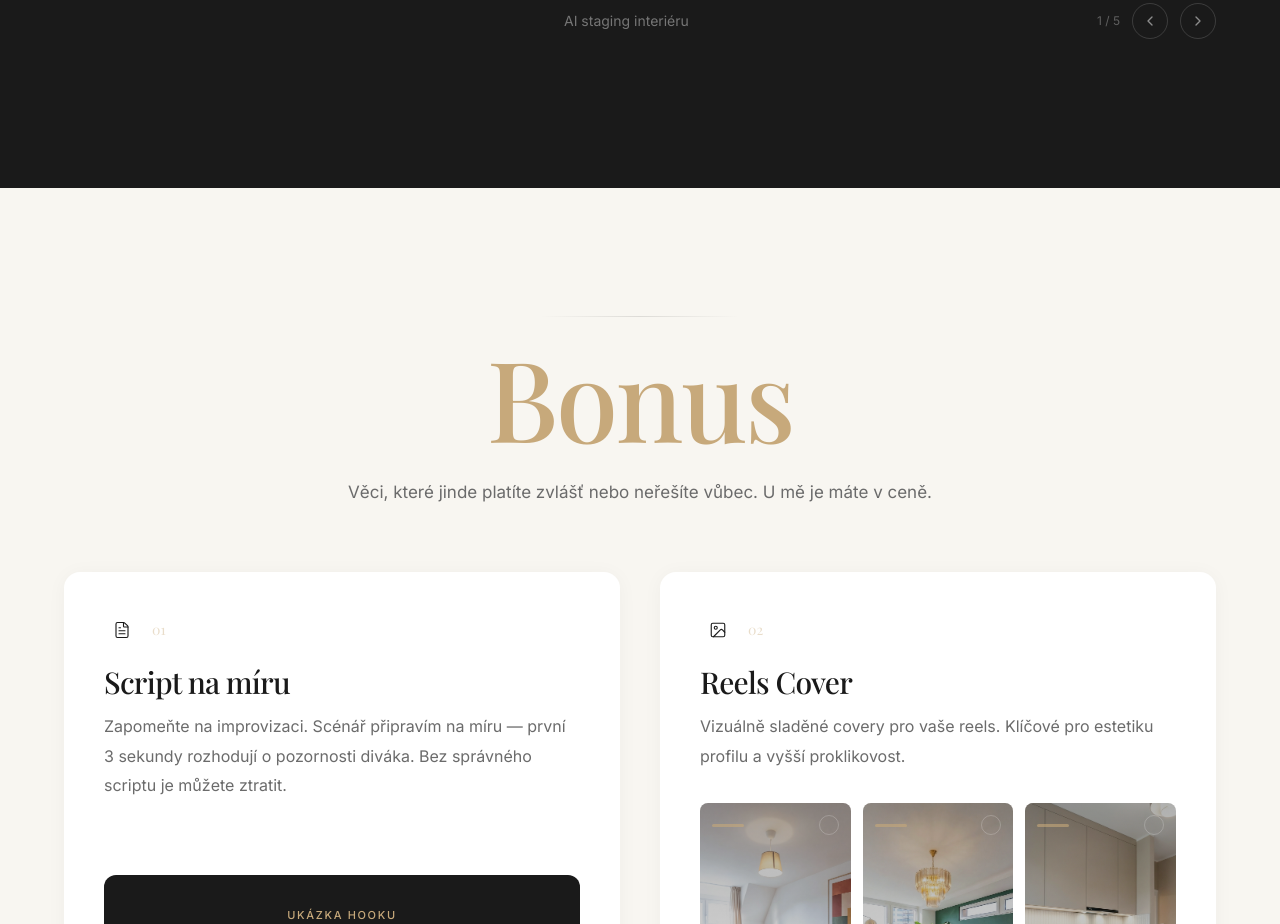
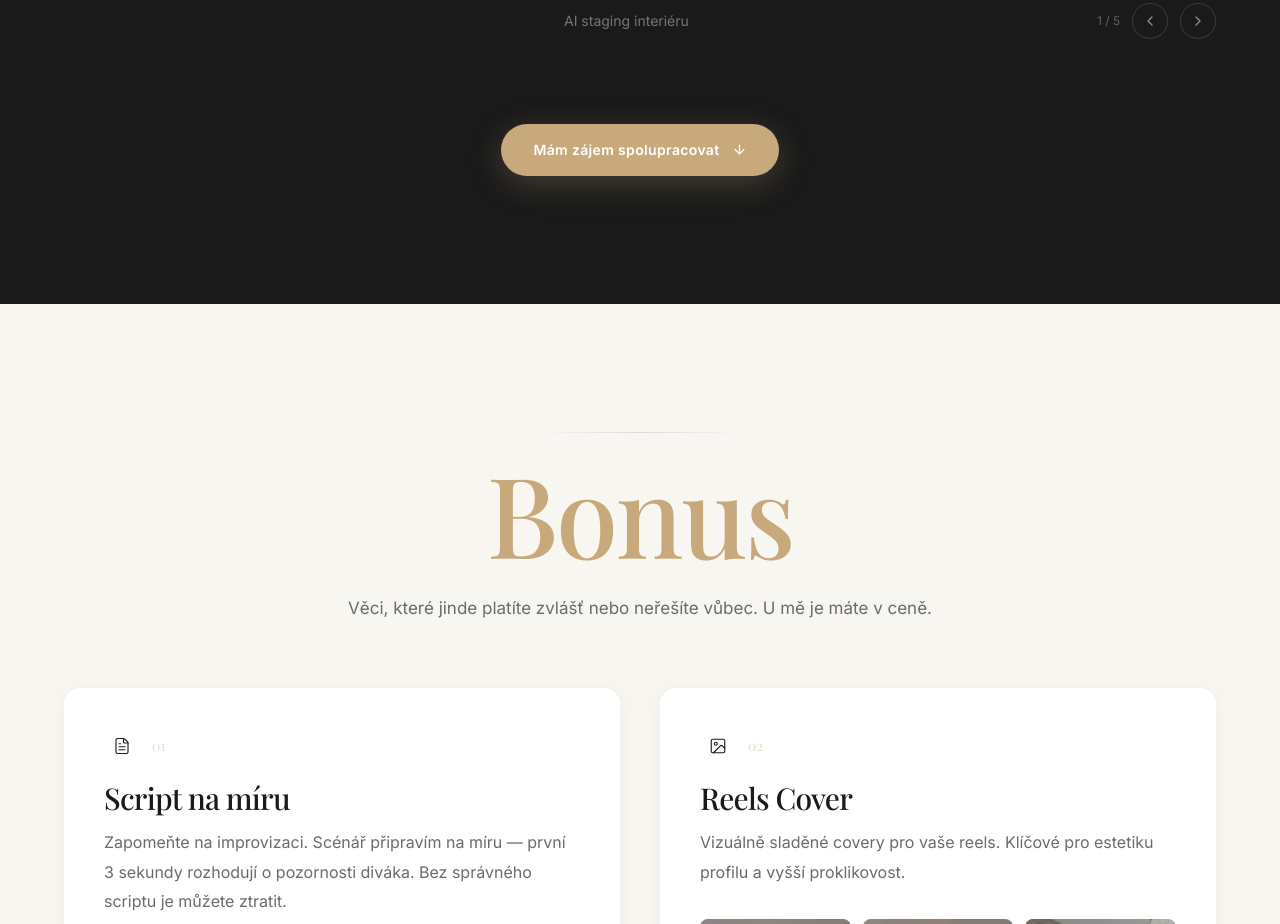
Before and after one commit to GolyPal/golypal, a React (Vite) app: page / in a window 1280 px wide. Shown: the part 5020-5944 px from the top of the page. Built offline with nearby package versions, Linux system fonts and the light colour scheme; a web font is replaced by a local one.

Commit message:
Add CTA button to Solution section

```diff
--- a/src/components/Solution.tsx
+++ b/src/components/Solution.tsx
@@ -1,6 +1,6 @@
 import { useState, useRef, useCallback } from 'react'
 import { motion, AnimatePresence } from 'framer-motion'
-import { Camera, Video, Wand2, ChevronLeft, ChevronRight, Maximize2 } from 'lucide-react'
+import { Camera, Video, Wand2, ChevronLeft, ChevronRight, Maximize2, ArrowDown } from 'lucide-react'
 import Lightbox from './Lightbox'
 
 /* ── Before / After Slider ── */
@@ -554,6 +554,24 @@ export default function Solution() {
               ))}
             </div>
           </div>
+        {/* CTA */}
+        <motion.div
+          initial={{ opacity: 0, y: 24 }}
+          whileInView={{ opacity: 1, y: 0 }}
+          viewport={{ once: true, amount: 0.3 }}
+          transition={{ duration: 0.8 }}
+          className="mt-16 flex justify-center"
+        >
+          <button
+            type="button"
+            onClick={() => document.getElementById('konzultace')?.scrollIntoView({ behavior: 'smooth' })}
+            className="group inline-flex items-center gap-3 rounded-full bg-accent px-8 py-4 text-sm font-semibold tracking-wide text-white shadow-[0_8px_32px_rgba(199,169,123,0.25)] transition-all duration-300 hover:bg-accent/90 hover:shadow-[0_12px_40px_rgba(199,169,123,0.4)] hover:scale-[1.02]"
+          >
+            Mám zájem spolupracovat
+            <ArrowDown size={15} className="transition-transform duration-300 group-hover:translate-y-0.5" />
+          </button>
+        </motion.div>
+
         </div>
     </section>
   )
```
